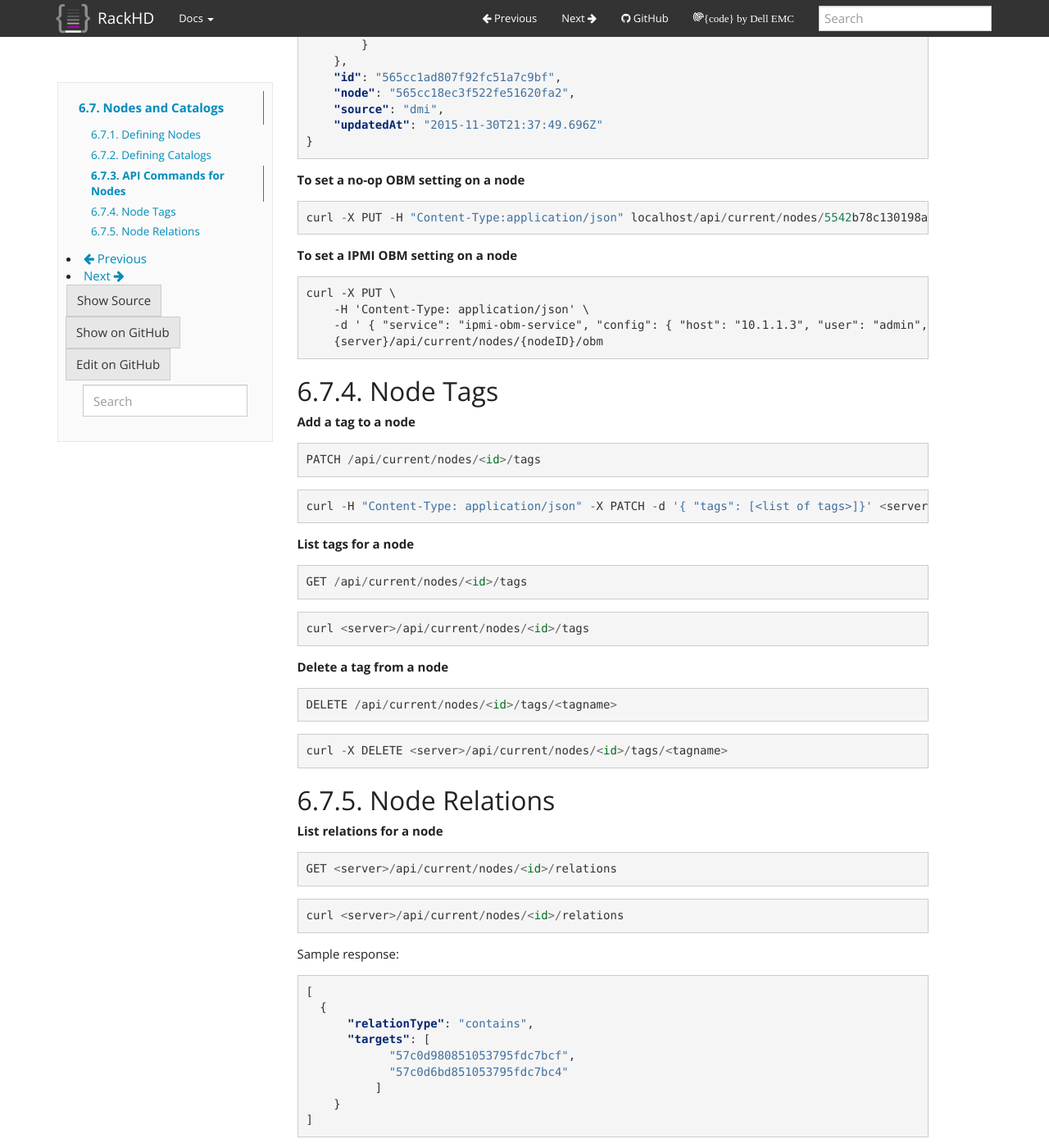
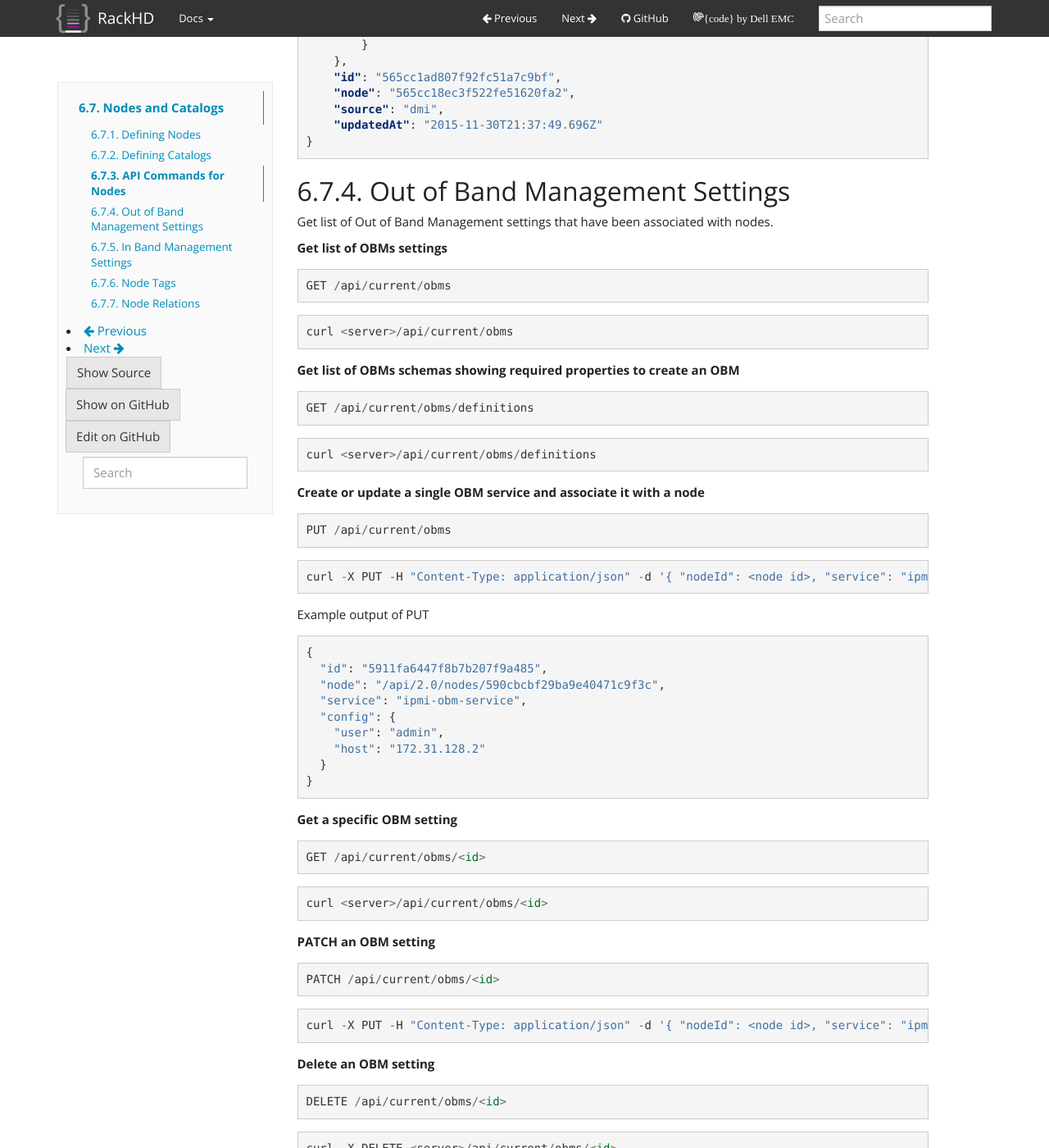
Before and after one commit to RackHD/docs, a Sphinx documentation site: the page built from docs/rackhd/nodes.rst, in a window 1280 px wide and 1400 px high, scrolled down 3739 px. Shown: the whole window at 82% size. Built offline with Sphinx 7.4.7, drawn with Linux system fonts in a browser that asks for light colours; some of the changed text lies outside the part shown.

Commit message:
ibms and obms documentation

```diff
--- a/docs/rackhd/nodes.rst
+++ b/docs/rackhd/nodes.rst
@@ -107,6 +107,85 @@
 .. literalinclude:: samples/vm-dmi-catalog.json
    :language: JSON
 
+Out of Band Management Settings
+~~~~~~~~~~~~~~~~~~~~~~~~~~~~
+Get list of Out of Band Management settings that have been associated with nodes.
+
+**Get list of OBMs settings**
+
+::
+
+    GET /api/current/obms
+
+::
+
+    curl <server>/api/current/obms
+
+**Get list of OBMs schemas showing required properties to create an OBM**
+
+::
+
+    GET /api/current/obms/definitions
+
+::
+
+    curl <server>/api/current/obms/definitions
+
+**Create or update a single OBM service and associate it with a node**
+
+::
+
+    PUT /api/current/obms
+
+::
+
+    curl -X PUT -H "Content-Type: application/json" -d '{ "nodeId": <node id>, "service": "ipmi-obm-service", "config": { "user": "admin", "password": "admin", "host": "<host ip>" } }' /api/current/obms
+
+Example output of PUT
+
+::
+
+    {
+      "id": "5911fa6447f8b7b207f9a485",
+      "node": "/api/2.0/nodes/590cbcbf29ba9e40471c9f3c",
+      "service": "ipmi-obm-service",
+      "config": {
+        "user": "admin",
+        "host": "172.31.128.2"
+      }
+    }
+
+**Get a specific OBM setting**
+
+::
+
+    GET /api/current/obms/<id>
+
+::
+
+    curl <server>/api/current/obms/<id>
+
+**PATCH an OBM setting**
+
+::
+
+    PATCH /api/current/obms/<id>
+
+::
+
+    curl -X PUT -H "Content-Type: application/json" -d '{ "nodeId": <node id>, "service": "ipmi-obm-service", "config": { "user": "admin", "password": "admin", "host": "<host ip>" } }' /api/current/obms/<id>
+
+**Delete an OBM setting**
+
+::
+
+    DELETE /api/current/obms/<id>
+
+::
+
+    curl -X DELETE <server>/api/current/obms/<id>
+
+
 **To set a no-op OBM setting on a node**
 
 ::
@@ -118,12 +197,86 @@
 
 .. code-block:: REST
 
-    curl -X PUT \
-        -H 'Content-Type: application/json' \
-        -d ' { "service": "ipmi-obm-service", "config": { "host": "10.1.1.3", "user": "admin", "password": "admin" } }' \
-        {server}/api/current/nodes/{nodeID}/obm
+    curl -X PUT -H 'Content-Type: application/json' -d ' { "service": "ipmi-obm-service", "config": { "host": "<host ip>", "user": "admin", "password": "admin" } }' <server>/api/current/nodes/<nodeID>/obm
 
 .. _node-api-tags-ref-label:
+
+In Band Management Settings
+~~~~~~~~~~~~~~~~~~~~~~~~~~~~
+Get list of In Band Management settings that have been associated with nodes.
+
+**Get list of IBMs settings**
+
+::
+
+    GET /api/current/ibms
+
+::
+
+    curl <server>/api/current/ibms
+
+**Get list of IBMs schemas showing required properties to create an IBM**
+
+::
+
+    GET /api/current/ibms/definitions
+
+::
+
+    curl <server>/api/current/ibms/definitions
+
+**Create or update a single IBM service and associate it with a node**
+
+::
+
+    PUT /api/current/ibms
+
+::
+
+    curl -X PUT -H "Content-Type: application/json" -d '{ "nodeId": <node id>, "service": "snmp-ibm-service", "config": { "community": "public", "host": "<host ip>" } }' /api/current/ibms
+
+Example output of PUT
+
+::
+
+    {
+      "id": "591c569c087752c67428e4b3",
+      "node": "/api/2.0/nodes/590cbcbf29ba9e40471c9f3c",
+      "service": "snmp-ibm-service",
+      "config": {
+        "host": "172.31.128.2"
+      }
+    }
+
+**Get a specific IBM setting**
+
+::
+
+    GET /api/current/ibms/<id>
+
+::
+
+    curl <server>/api/current/ibms/<id>
+
+**PATCH an IBM setting**
+
+::
+
+    PATCH /api/current/ibms/<id>
+
+::
+
+    curl -X PUT -H "Content-Type: application/json" -d '{ "nodeId": <node id>, "service": "snmp-ibm-service", "config": { "community": "public", "host": "<host ip>" } }' /api/current/ibms/<id>
+
+**Delete an IBM setting**
+
+::
+
+    DELETE /api/current/ibms/<id>
+
+::
+
+    curl -X DELETE <server>/api/current/ibms/<id>
 
 Node Tags
 ~~~~~~~~~
```
